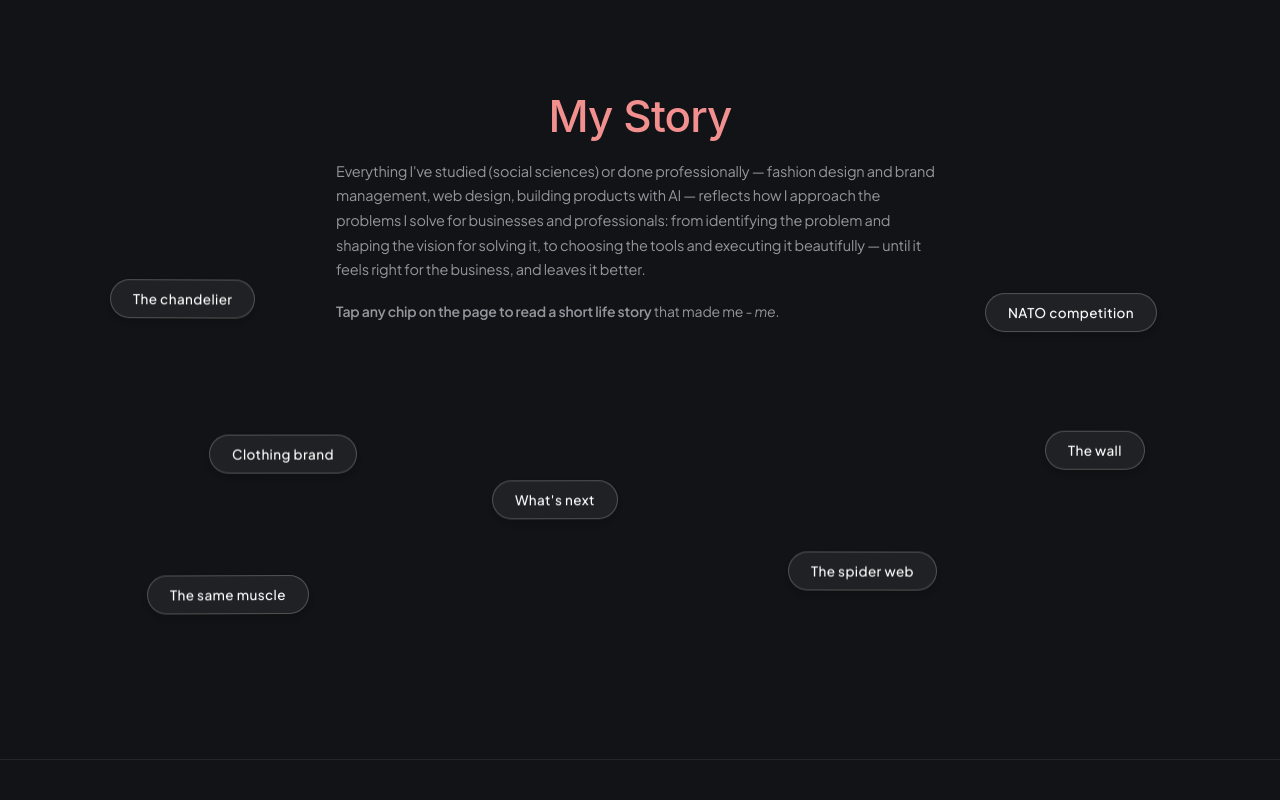
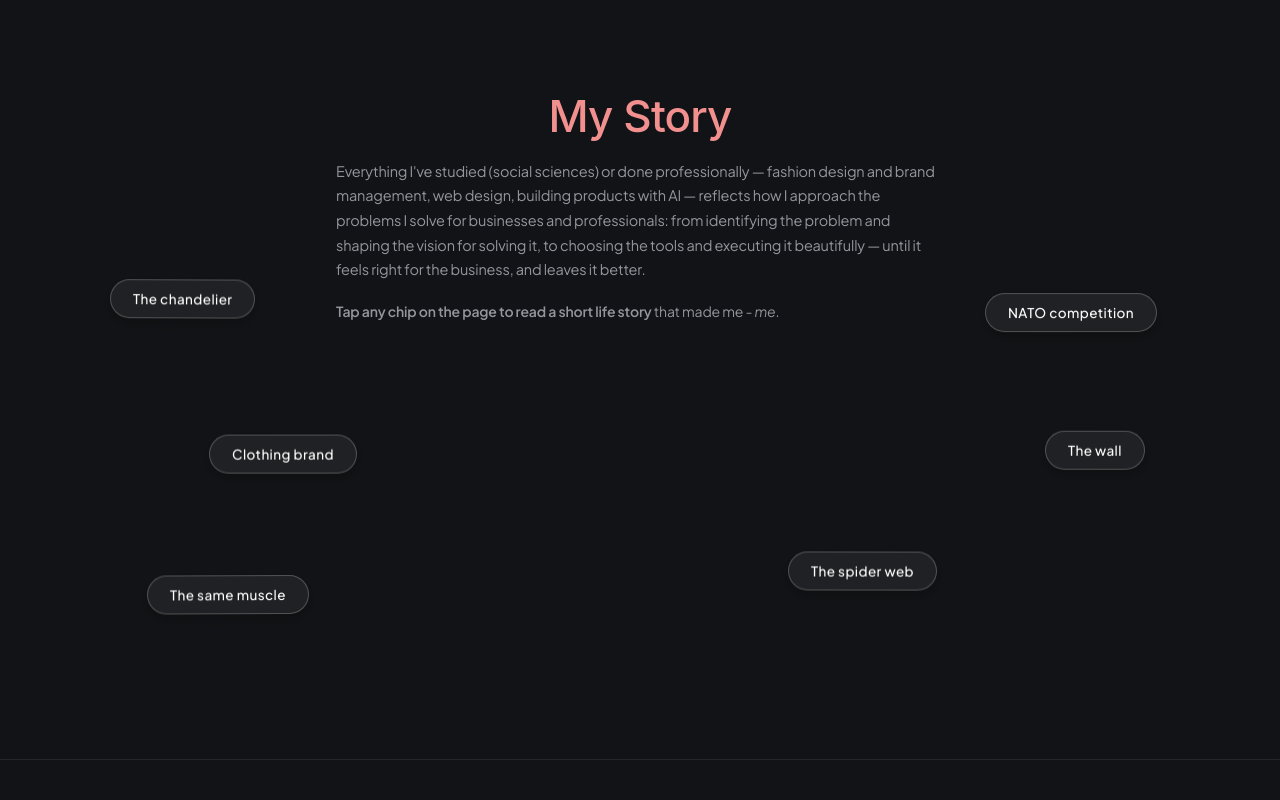
Before and after one commit to Irene2828/porfoliojuly, a Next.js app: page /about in a window 1280 px wide. Shown: the top 800 px of the page. Built offline with nearby package versions, Linux system fonts and the light colour scheme.

Commit message:
Remove 'What's next' story chip from About page
Removed an unused story entry from AboutStories.

```diff
--- a/src/app/about/AboutStories.tsx
+++ b/src/app/about/AboutStories.tsx
@@ -33,12 +33,7 @@ const stories = [
     lead: "This Halloween,",
     text: "we pulled last Halloween's spider web out of storage: one giant knot. We were ready to buy a new one. Then my kid said: \"Mom, please fix it.\" Logic. Patience. Knot by knot — done. From \"let's just buy a new one\" to \"what if I try?\" That's the whole story, really.",
   },
-  {
-    chipLabel: "What's next",
-    lead: "Looking ahead,",
-    text: "I want to keep creating. Keep solving business problems. Keep growing in AI. There is so much to build. To improve. To fix.",
-  },
-];
+  ];
 
 export default function AboutStories() {
   const [openIndex, setOpenIndex] = useState<number | null>(null);
```
